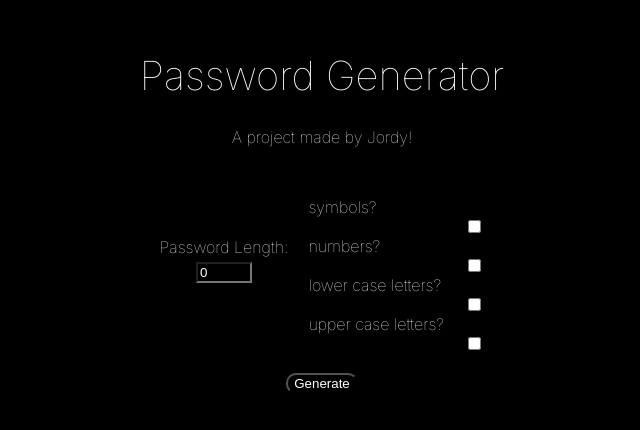
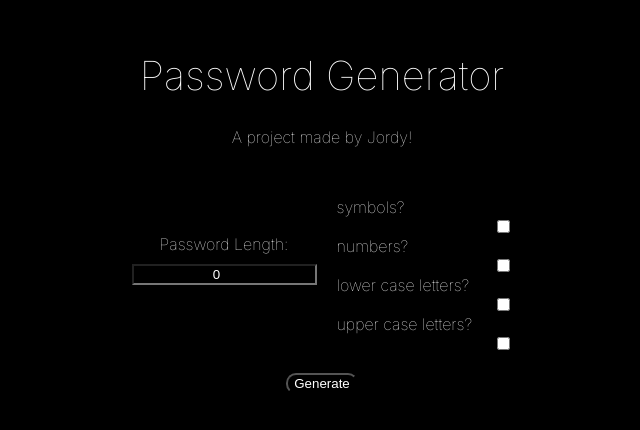
Before and after one commit to JordyNicholas/fep-password, a Next.js app: page / in a window 1280 px wide. Shown: the part 134-564 px from the top of the page, without its empty margins (318-958 px from the left). Built offline with nearby package versions, Linux system fonts and the light colour scheme.

Commit message:
🛠️ index.tsx -> Updated password input max value 🛠️ styles.css -> Adjusted styles for password input and success message

```diff
--- a/src/app/pages/password/index.tsx
+++ b/src/app/pages/password/index.tsx
@@ -61,9 +61,9 @@ export default function PasswordIndex(props: {className: string}){
             id="ip-length"
             type="number"
             min="8"
-            max="32"
+            max={undefined}
             value={passwordLength}
-            placeholder="min: 8 | max: 32"
+            placeholder="min: 8 | max: undefined"
             onChange={(e) => setPasswordLength(e.target.value)} required />
         </div>
 
--- a/src/app/pages/password/styles.css
+++ b/src/app/pages/password/styles.css
@@ -48,7 +48,6 @@
 .pw-Length{
     align-items: center;
     justify-content: center;
-    text-align: center;
     display: flex;
     flex-direction: column;
     margin-right: 20px;
@@ -56,29 +55,22 @@
 }
 
 .pw-Length > label{
-    margin-bottom: 5px;
+    margin-bottom: 10px;
 }
 
-.pw-Length > input:focus {
-    border: 0;
-    outline: 0!important;
+.pw-Length > input {
+    text-align: center;
+    width: fit-content;
 }
+
 .pw-Checkboxes{
     display: flex;
     flex-direction: column;
-    width:auto;
     margin-top: 20px;
-}
-
-.pw-Checkboxes > label{
-    align-items: center;
-    flex-direction: inline-block;
 }
 
 .pw-Checkboxes > input[type=checkbox]{
     margin-left: 20vh;
-    align-items: center;
-    justify-content: center;
 }
 
 .pw-genButton{
@@ -101,5 +93,33 @@
 
 .pw-genButton > button:hover{
     transition: .3s;
-    transform: scale(1.5, 1.5);
+    color: black;
+    font-weight: bold;
+    background-color: white;
+    transform: scale(1.3, 1.3);
 }
+
+.pw-successMessage{
+    margin-top: 30px;
+}
+
+.pw-successMessage > input{
+    text-align: center;
+    height: 20px;
+    min-width: 500px;
+    margin-left: 25px;
+    margin-right: 25px;
+}
+
+.pw-successMessage > button{
+    border-radius: 10px;
+    transition: .3s;
+}
+
+.pw-successMessage > button:hover{
+    transition: .3s;
+    transform: scale(1.1, 1.1);
+    color: black;
+    background-color: white;
+    font-weight: bold;
+}
```
